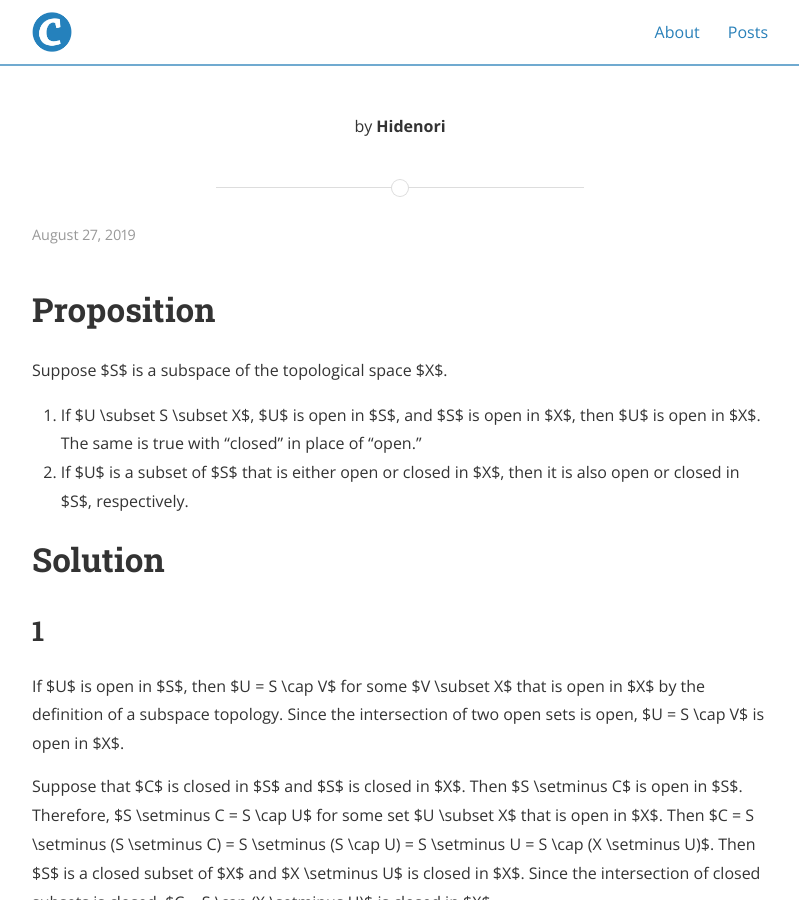
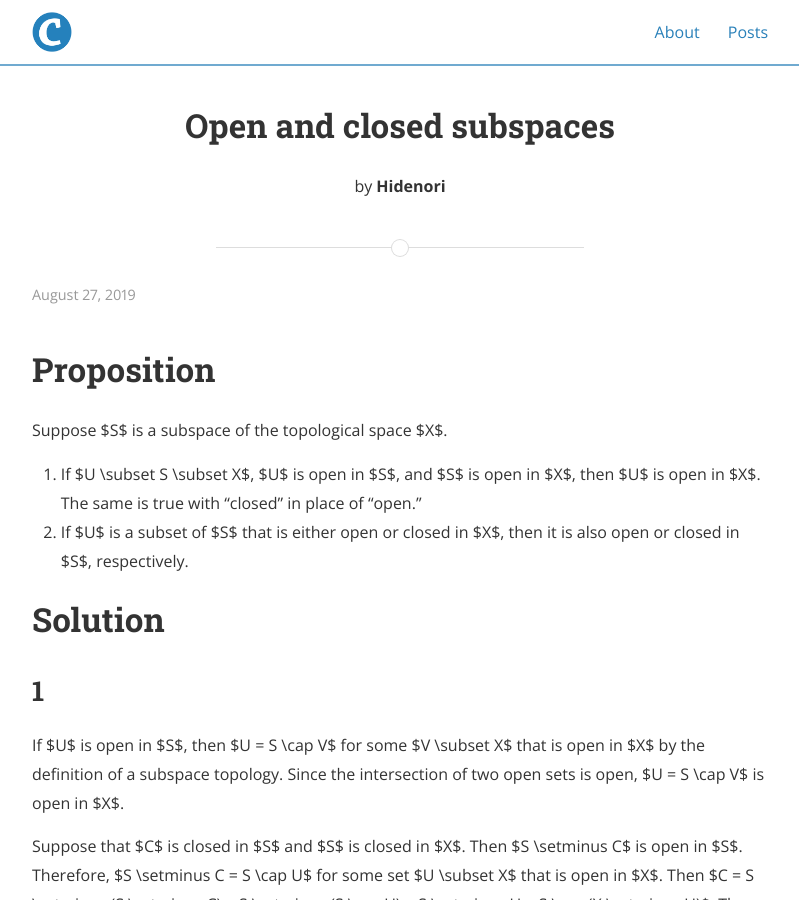
Before and after one commit to hidenori-shinohara/hidenori-shinohara.github.io, a Jekyll site: the page built from _posts/introduction_to_topological_manifolds/chapter3/2019-08-27-subspace-open-closed-ex-3-6.md, in a window 1280 px wide and 900 px high. Shown: the whole window, without its empty margins (240-1039 px from the left). Built offline with Jekyll 4.4.1, drawn with Linux system fonts in a browser that asks for light colours; nearby versions of some CDN libraries.

Commit message:
Add title

```diff
--- a/_posts/introduction_to_topological_manifolds/chapter3/2019-08-27-subspace-open-closed-ex-3-6.md
+++ b/_posts/introduction_to_topological_manifolds/chapter3/2019-08-27-subspace-open-closed-ex-3-6.md
@@ -1,6 +1,6 @@
 ---
 layout: post
-title:  ""
+title:  "Open and closed subspaces"
 date:   2019-08-27
 author: Hidenori
 ---
```
